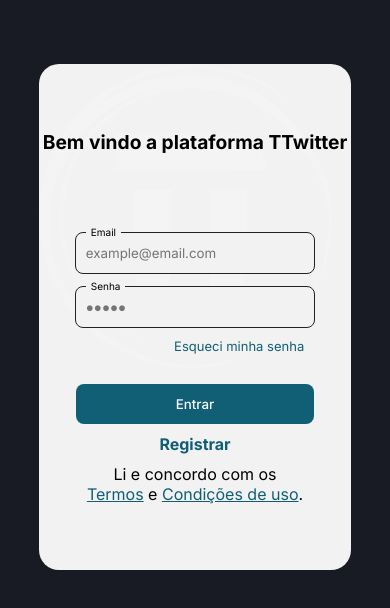
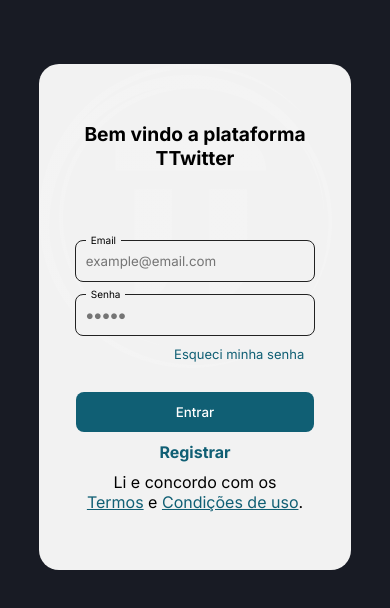
Before and after one commit to luBarroso/TTwitter, a plain HTML site: page pages/login.html in a window 390 px wide. Shown: the part 188-796 px from the top of the page. Drawn offline with Linux system fonts and the light colour scheme.

Commit message:
Mudança da responsividade do título de login

```diff
--- a/styles/style.css
+++ b/styles/style.css
@@ -46,6 +46,7 @@ body {
 .main-login h2 {
   font-size: larger;
   text-align: center;
+  margin: 0 20px 0 20px;
 }
 
 .content-signup-login {
```
